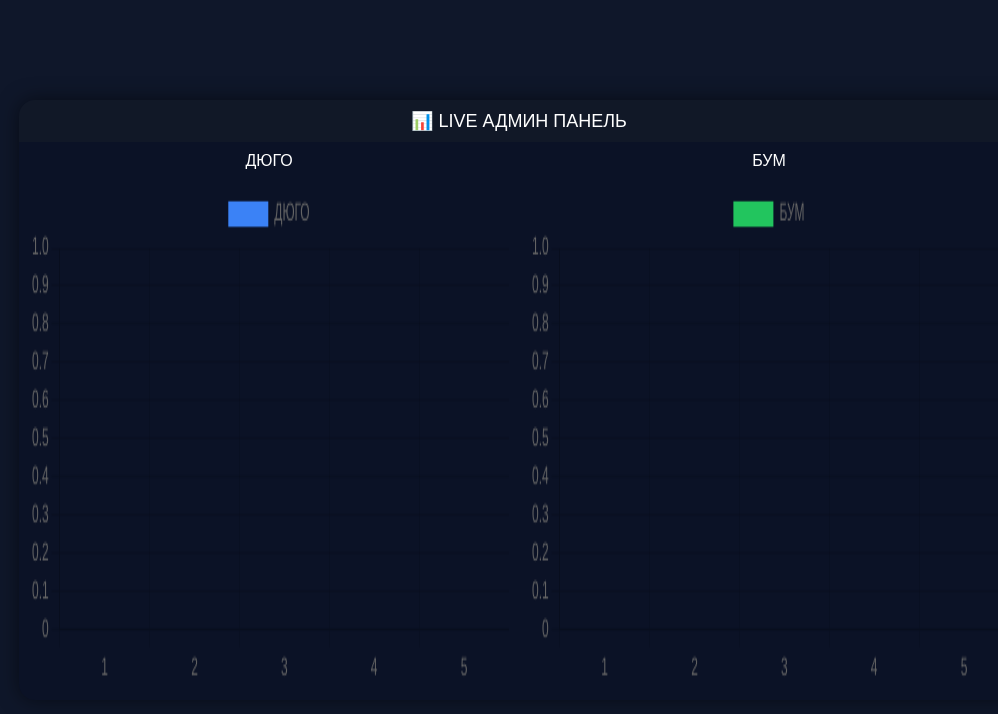
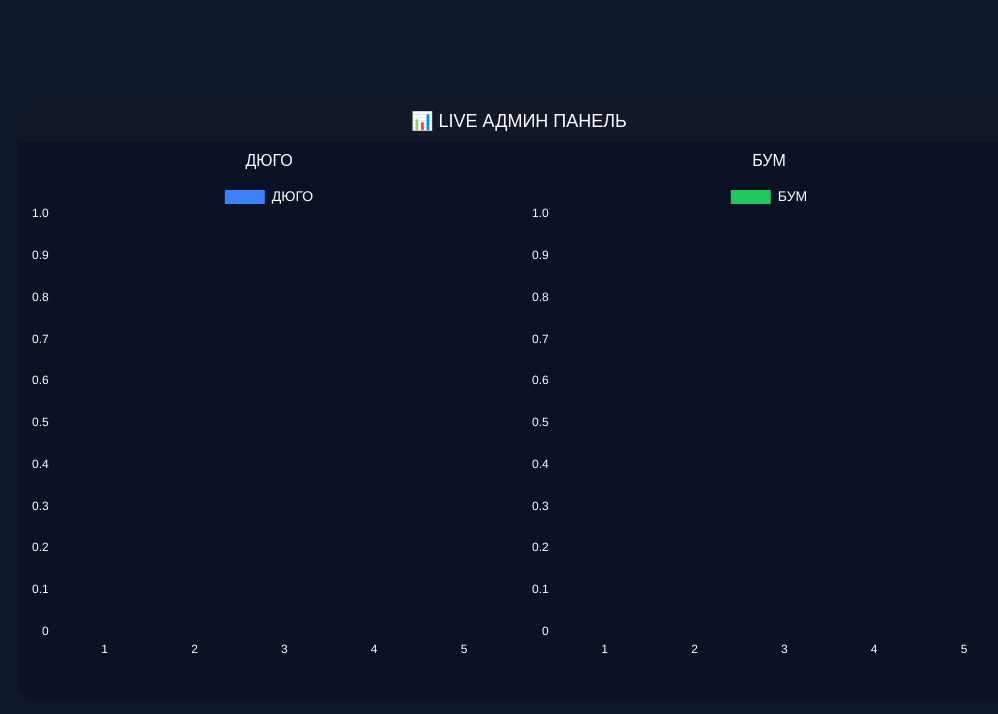
Before and after one commit to mukovozanna66-prog/votet, a plain HTML site: page admin.html in a window 1280 px wide. Shown: the whole page, without its empty margins (121-1119 px from the left). Drawn offline with nearby package versions, Linux system fonts and the light colour scheme; no server answers.

Commit message:
Update admin.html

```diff
--- a/admin.html
+++ b/admin.html
@@ -18,7 +18,7 @@ html, body {
   align-items: center;
 }
 
-/* фиксированное окно */
+/* фикс окно */
 .screen {
   width: 1000px;
   height: 600px;
@@ -27,7 +27,6 @@ html, body {
   overflow: hidden;
   display: flex;
   flex-direction: column;
-  box-shadow: 0 0 20px rgba(0,0,0,0.5);
 }
 
 /* верх */
@@ -39,10 +38,10 @@ html, body {
   color: white;
 }
 
-/* контейнер */
+/* контент */
 .content {
   display: flex;
-  flex: 1;
+  height: 100%;
 }
 
 /* колонки */
@@ -54,7 +53,7 @@ html, body {
   box-sizing: border-box;
 }
 
-/* 👉 ВОТ ИСПРАВЛЕНИЕ: цвет названий БЕЛЫЙ */
+/* название */
 .title {
   text-align: center;
   margin-bottom: 10px;
@@ -62,7 +61,13 @@ html, body {
   color: white;
 }
 
-/* графики */
+/* 🔥 ВАЖНО: фиксируем контейнер графика */
+.chart-wrapper {
+  width: 100%;
+  height: 480px;   /* ключевой фикс */
+}
+
+/* canvas НЕ растягивается */
 canvas {
   width: 100% !important;
   height: 100% !important;
@@ -80,12 +85,16 @@ canvas {
 
   <div class="box">
     <div class="title">ДЮГО</div>
-    <canvas id="c1"></canvas>
+    <div class="chart-wrapper">
+      <canvas id="c1"></canvas>
+    </div>
   </div>
 
   <div class="box">
     <div class="title">БУМ</div>
-    <canvas id="c2"></canvas>
+    <div class="chart-wrapper">
+      <canvas id="c2"></canvas>
+    </div>
   </div>
 
 </div>
@@ -98,6 +107,27 @@ canvas {
 <script src="firebase.js"></script>
 
 <script>
+const options = {
+  responsive: true,
+  maintainAspectRatio: false,
+  plugins: {
+    legend: {
+      labels: {
+        color: "white",
+        font: { size: 14 }
+      }
+    }
+  },
+  scales: {
+    x: {
+      ticks: { color: "white" }
+    },
+    y: {
+      ticks: { color: "white" }
+    }
+  }
+};
+
 const chart1 = new Chart(document.getElementById("c1"), {
   type: "bar",
   data: {
@@ -107,7 +137,8 @@ const chart1 = new Chart(document.getElementById("c1"), {
       data: [0,0,0,0,0],
       backgroundColor: "#3b82f6"
     }]
-  }
+  },
+  options
 });
 
 const chart2 = new Chart(document.getElementById("c2"), {
@@ -119,7 +150,8 @@ const chart2 = new Chart(document.getElementById("c2"), {
       data: [0,0,0,0,0],
       backgroundColor: "#22c55e"
     }]
-  }
+  },
+  options
 });
 
 db.ref("votes").on("value", snap => {
@@ -129,17 +161,11 @@ db.ref("votes").on("value", snap => {
   const d2 = [0,0,0,0,0];
 
   if (data.dyugo) {
-    Object.values(data.dyugo).forEach(v => {
-      const i = parseInt(v) - 1;
-      if (d1[i] !== undefined) d1[i]++;
-    });
+    Object.values(data.dyugo).forEach(v => d1[v-1]++);
   }
 
   if (data.boom) {
-    Object.values(data.boom).forEach(v => {
-      const i = parseInt(v) - 1;
-      if (d2[i] !== undefined) d2[i]++;
-    });
+    Object.values(data.boom).forEach(v => d2[v-1]++);
   }
 
   chart1.data.datasets[0].data = d1;
```
